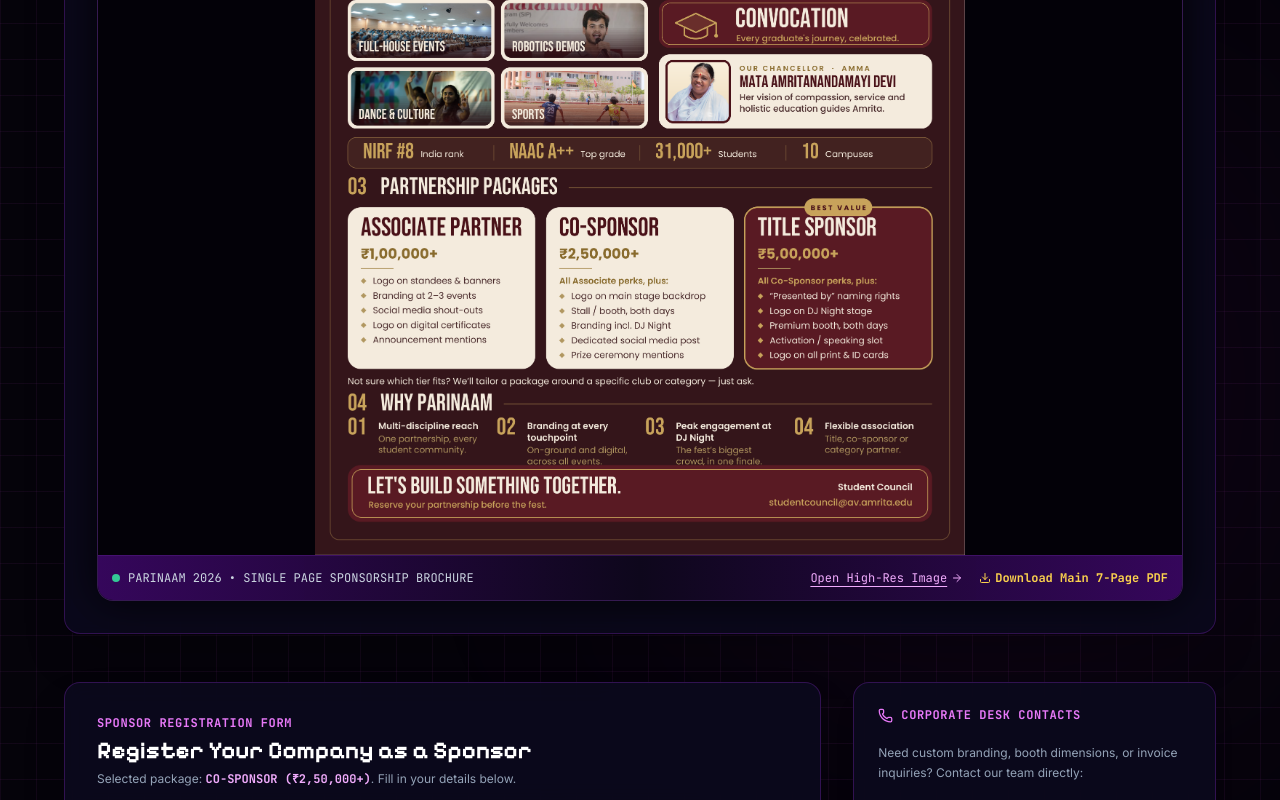
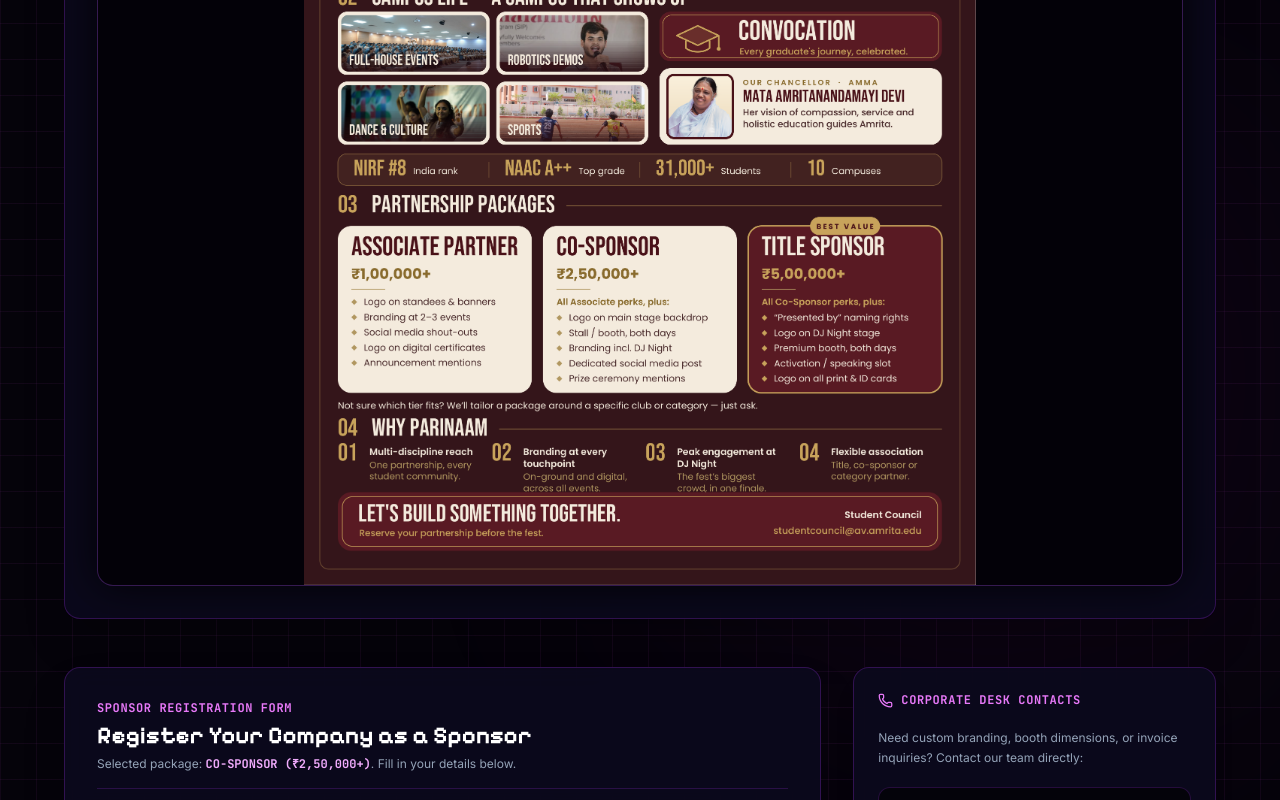
Before and after one commit to AddankiGanesh/parinaam, a Next.js app: page /sponsor in a window 1280 px wide. Shown: the part 1525-2325 px from the top of the page. Built offline with nearby package versions, Linux system fonts and the light colour scheme; no server answers; a web font is replaced by a local one.

Commit message:
Remove bottom info and link bar from single page brochure card

```diff
--- a/src/app/sponsor/page.tsx
+++ b/src/app/sponsor/page.tsx
@@ -393,37 +393,12 @@
               </div>
 
               {/* Pure Image Single Page Brochure */}
-              <div className="relative rounded-2xl overflow-hidden border border-purple-500/30 bg-[#030108] shadow-[0_0_40px_rgba(0,0,0,0.8)] group">
+              <div className="relative rounded-2xl overflow-hidden border border-purple-500/30 bg-[#030108] shadow-[0_0_40px_rgba(0,0,0,0.8)]">
                 <img
                   src="/images/parinaam-one-page-brochure.png"
                   alt="PARINAAM 2026 Sponsorship Brochure (One Page)"
-                  className="w-full h-auto max-h-[920px] object-contain mx-auto"
+                  className="w-full h-auto max-h-[950px] object-contain mx-auto"
                 />
-                <div className="p-3.5 bg-gradient-to-r from-purple-950/90 via-[#0e071c] to-purple-950/90 border-t border-purple-900/50 flex flex-col sm:flex-row items-center justify-between gap-2 text-xs font-mono text-slate-300">
-                  <span className="flex items-center gap-2">
-                    <span className="w-2 h-2 rounded-full bg-emerald-400 animate-pulse" />
-                    PARINAAM 2026 • SINGLE PAGE SPONSORSHIP BROCHURE
-                  </span>
-                  <div className="flex items-center gap-4">
-                    <a
-                      href="/images/parinaam-one-page-brochure.png"
-                      target="_blank"
-                      rel="noreferrer"
-                      className="text-fuchsia-300 hover:text-white flex items-center gap-1 transition-colors underline underline-offset-4"
-                    >
-                      <span>Open High-Res Image</span>
-                      <ArrowRight size={12} />
-                    </a>
-                    <a
-                      href="/docs/PARINAAM_2026_Sponsorship_Brochure.pdf"
-                      download="PARINAAM_2026_Sponsorship_Brochure.pdf"
-                      className="text-amber-300 hover:text-amber-200 flex items-center gap-1 font-bold transition-colors"
-                    >
-                      <Download size={12} />
-                      <span>Download Main 7-Page PDF</span>
-                    </a>
-                  </div>
-                </div>
               </div>
             </div>
 
```
